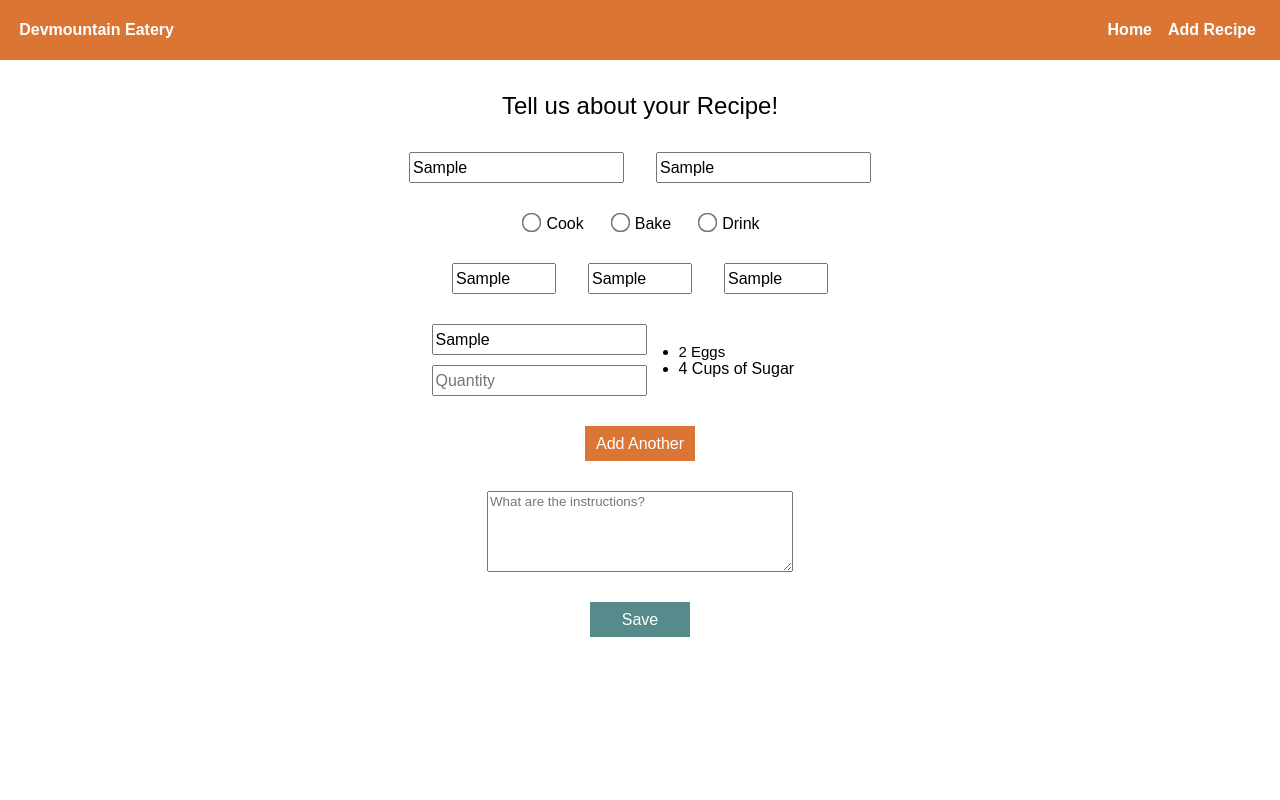
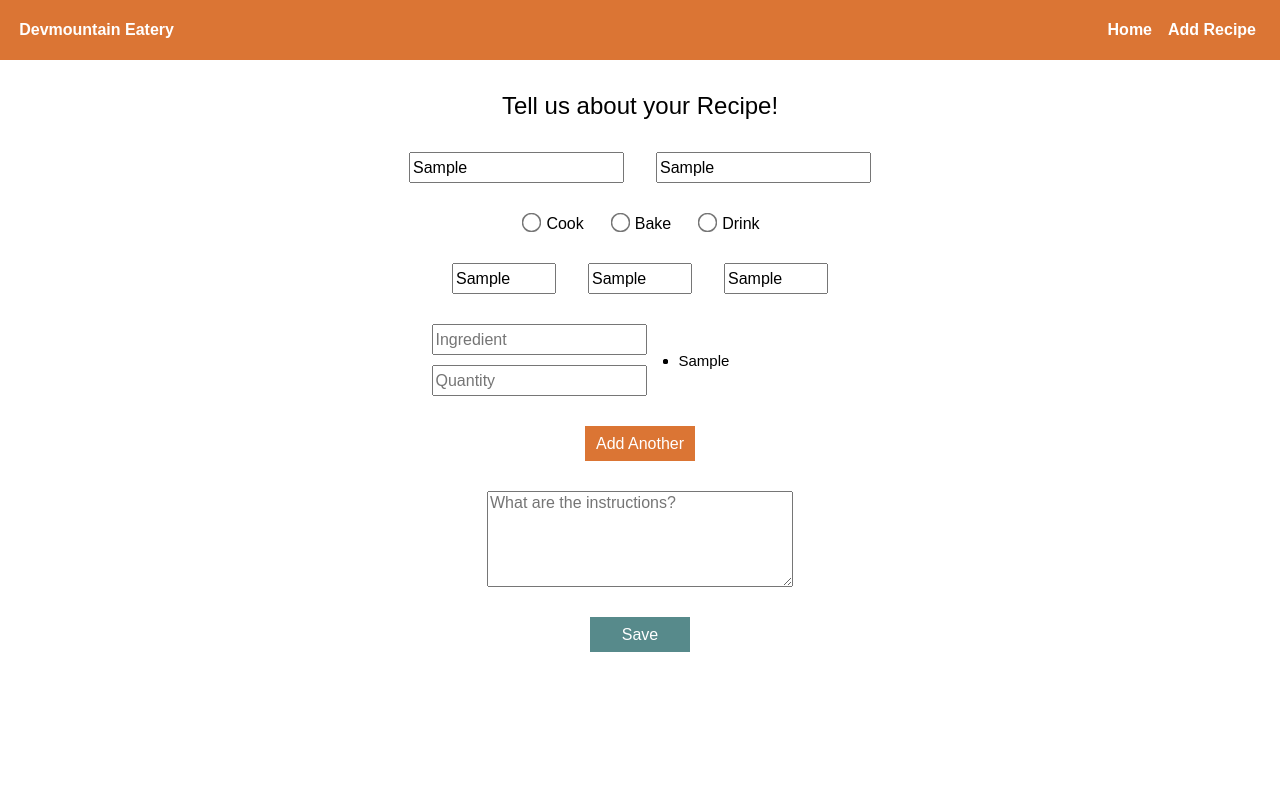
Before and after one commit to brooklynlonghurst/front-end-react, a React (Create React App) app: page /newRecipe in a window 1280 px wide. Both pictures are taken after typing "Sample", "Sample", "Sample", "Sample", "Sample", "Sample" into the empty fields and a click on the button "Add Another". Shown: the top 800 px of the page. Built offline with nearby package versions, Linux system fonts and the light colour scheme; no server answers.

Commit message:
new recipe saves to object

```diff
--- a/package.json
+++ b/package.json
@@ -17,7 +17,8 @@
     "react-icons": "^4.8.0",
     "react-router-dom": "^6.3.0",
     "react-scripts": "5.0.1",
-    "web-vitals": "^2.1.4"
+    "web-vitals": "^2.1.4",
+    "yup": "^1.1.1"
   },
   "scripts": {
     "start": "react-scripts start",
--- a/src/App.css
+++ b/src/App.css
@@ -382,11 +382,11 @@ header {
 .listContainer {
 	width: 170px;
 	font-size: 15px
-
 }
 
 .textArea {
 	font-family: 'Montserrat', sans-serif;
+	font-size: medium;
 	width: 300px;
 }
 
--- a/src/components/newRecipeComponents/NewRecipeScreen.jsx
+++ b/src/components/newRecipeComponents/NewRecipeScreen.jsx
@@ -1,18 +1,70 @@
-import React from "react";
+import React, { useState } from "react";
+import { Formik } from "formik"
+import axios from "axios"
 
 const NewRecipeScreen = () => {
+  const [name, setName] = useState("")
+  const [quantity, setQuantity] = useState("")
+  const [ingredients, setIngredients] = useState([])
+
+  const addIngredient = () => {
+    setIngredients([...ingredients, { name, quantity }]);
+    setName("");
+    setQuantity("");
+  };
+
+  const initialValues = {
+    type: "",
+    recipeName: "",
+    imageURL: "",
+    prepTime: "",
+    cookTime: "",
+    serves: "",
+    ingredients: [],
+    instructions: "",
+  };
+
+  const onSubmit = (values) => {
+    values.ingredients = ingredients
+    console.log(values)
+  }
+
+
+  axios
+    .post(`https://recipes.devmountain.com/recipes`)
+    .then((res) => {
+      console.log(res.data);
+    })
+    .catch((err) => {
+      console.log(err);
+    });
+
+  const ingredientDisplay = ingredients.map((ing) => {
+    return (
+      <li>
+        {ing.quantity} {ing.name}
+      </li>
+    );
+  });
+
   return (
     <section className="newRecipeBlock">
       <h1 className="newRecipeH1">Tell us about your Recipe!</h1>
-      <form className="newRecipeForm">
+      <Formik initialValues={initialValues} onSubmit={onSubmit}>
+        {({ values, handleChange, handleSubmit }) => (
+          <form className="newRecipeForm" onSubmit={handleSubmit}>
             <div className="inputContainer">
               <input
                 placeholder="Name"
+                value={values.recipeName}
+                onChange={handleChange}
                 name="recipeName"
                 className="inputContainer1"
               />
               <input
                 placeholder="Image URL"
+                value={values.imageURL}
+                onChange={handleChange}
                 name="imageURL"
                 className="inputContainer1"
               />
@@ -20,25 +72,31 @@ const NewRecipeScreen = () => {
             <div className="radioContainer">
               <span>
                 <input
+                  type="radio"
+                  value="Cook"
+                  onChange={handleChange}
+                  name="type"
                   className="radioInput"
-              type="radio"
-              name="type"
                 />
                 <h5 className="radioH5">Cook</h5>
               </span>
               <span>
                 <input
+                  type="radio"
+                  value="Bake"
+                  onChange={handleChange}
+                  name="type"
                   className="radioInput"
-              type="radio"
-              name="type"
                 />
                 <h5>Bake</h5>
               </span>
               <span>
                 <input
+                  type="radio"
+                  value="Drink"
+                  onChange={handleChange}
+                  name="type"
                   className="radioInput"
-              type="radio"
-              name="type"
                 />
                 <h5>Drink</h5>
               </span>
@@ -46,16 +104,22 @@ const NewRecipeScreen = () => {
             <div className="inputContainer">
               <input
                 placeholder="Prep Time"
+                value={values.prepTime}
+                onChange={handleChange}
                 name="prepTime"
                 className="inputContainer2"
               />
               <input
                 placeholder="Cook Time"
+                value={values.cookTime}
+                onChange={handleChange}
                 name="cookTime"
                 className="inputContainer2"
               />
               <input
                 placeholder="Serves"
+                value={values.serves}
+                onChange={handleChange}
                 name="serves"
                 className="inputContainer2"
               />
@@ -64,42 +128,49 @@ const NewRecipeScreen = () => {
               <div className="ingredientInput">
                 <input
                   placeholder="Ingredient"
+                  value={name}
+                  onChange={(e) => setName(e.target.value)}
                   className="ingredientInput1"
                 />
                 <input
                   placeholder="Quantity"
+                  value={quantity}
+                  onChange={(e) => setQuantity(e.target.value)}
                   className="ingredientInput1"
                 />
               </div>
               <ul>
-            <li
-              className="listContainer"
-            >2 Eggs</li>
-            <li>4 Cups of Sugar</li>
-
+                <li className="listContainer">{ingredientDisplay}</li>
               </ul>
             </div>
             <button
               type="button"
               className="addButton"
+              onClick={addIngredient}
             >
               Add Another
             </button>
             <textarea
               placeholder="What are the instructions?"
               rows={5}
+              value={values.instructions}
+              onChange={handleChange}
               name="instructions"
               className="textArea"
             />
             <button
+              type="sumbit"
               placeholder="submitButton"
               className="submitButton"
             >
               Save
             </button>
           </form>
+        )}
+      </Formik>
     </section>
   );
+
 };
 
 export default NewRecipeScreen;
```
Also changed, not shown: 1 other file (tests, documents, lock files or other folders). Lines whose indentation alone changed are shown as unchanged.
